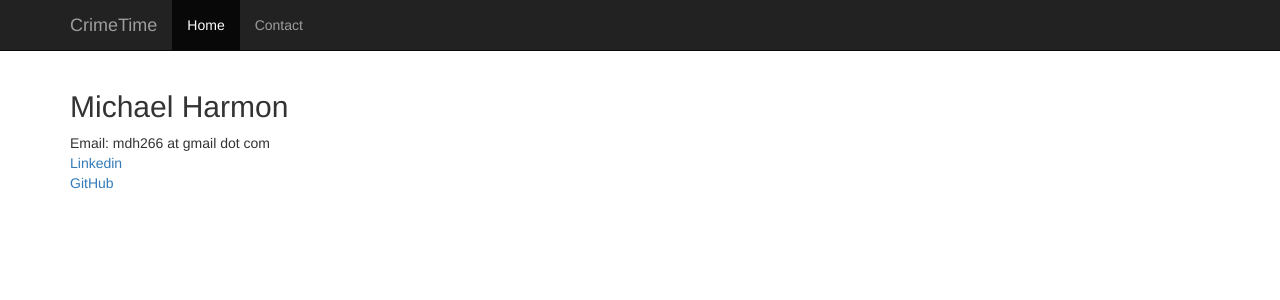
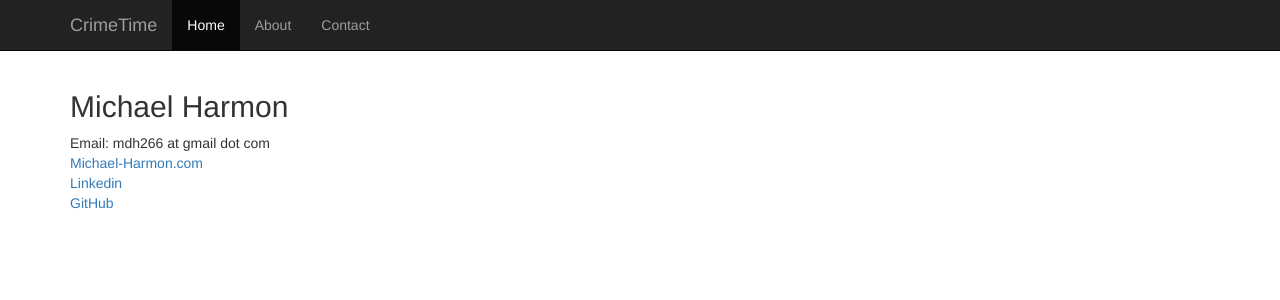
Before and after one commit to mdh266/CrimeTime, a Flask app: page /contact in a window 1280 px wide. Shown: the top 300 px of the page. Run offline with Flask 2, Linux system fonts and the light colour scheme; parts of the project's set-up code (start-up, migrations or seed data) failed here and were passed over; some libraries are stand-ins or nearby versions.

Commit message:
Added link to blog post in about and added website into contact.

```diff
--- a/frontend/templates/contact.html
+++ b/frontend/templates/contact.html
@@ -47,6 +47,7 @@
         <div id="navbar" class="collapse navbar-collapse">
           <ul class="nav navbar-nav">
             <li class="active"><a href="/input">Home</a></li>
+            <li><a href="http://michael-harmon.com/CrimeTime/">About</a></li>
             <li><a href="/contact">Contact</a></li>
           </ul>
         </div><!--/.nav-collapse -->
@@ -58,6 +59,7 @@
     <div class="starter-template">
         <h2>Michael Harmon</h2>
         <p>Email: mdh266 at gmail dot com </br>
+				<a href="http://www.michael-harmon.com">Michael-Harmon.com</a> </br>
 				<a href="https://www.linkedin.com/in/michaeldavidharmon">Linkedin</a> </br>
 				<a href="https://www.github.com/mdh266">GitHub</a>
 				</p>
--- a/frontend/templates/error.html
+++ b/frontend/templates/error.html
@@ -47,6 +47,7 @@
         <div id="navbar" class="collapse navbar-collapse">
           <ul class="nav navbar-nav">
             <li class="active"><a href="#">Home</a></li>
+            <li><a href="http://michael-harmon.com/CrimeTime/">About</a></li>
             <li><a href="/contact">Contact</a></li>
           </ul>
         </div><!--/.nav-collapse -->
@@ -70,6 +71,7 @@
     <option value="Burglary">Burglary</option>
     <option value="Larceny">Larceny</option>
     <option value="Robbery">Robbery</option>
+<!--		<option value="Car Theft">Car Theft</option> -->
     </select>
     &nbsp;    &nbsp;    &nbsp;
 		</div>
--- a/frontend/templates/input.html
+++ b/frontend/templates/input.html
@@ -47,6 +47,7 @@
         <div id="navbar" class="collapse navbar-collapse">
           <ul class="nav navbar-nav">
             <li class="active"><a href="/input">Home</a></li>
+						<li><a href="http://michael-harmon.com/CrimeTime/">About</a></li>
             <li><a href="/contact">Contact</a></li>
           </ul>
         </div><!--/.nav-collapse -->
@@ -69,6 +70,7 @@
     <option value="Burglary">Burglary</option>
     <option value="Larceny">Larceny</option>
     <option value="Robbery">Robbery</option>
+<!--		<option value="Car Theft">Car Theft</option> -->
     </select>
     &nbsp;    &nbsp;    &nbsp;
 		</div>
--- a/frontend/templates/output.html
+++ b/frontend/templates/output.html
@@ -47,6 +47,7 @@
         <div id="navbar" class="collapse navbar-collapse">
           <ul class="nav navbar-nav">
             <li class="active"><a href="/input">Home</a></li>
+            <li><a href="http://michael-harmon.com/CrimeTime/">About</a></li>
             <li><a href="/contact">Contact</a></li>
           </ul>
         </div><!--/.nav-collapse -->
@@ -66,6 +67,7 @@
     <option value="Burglary">Burglary</option>
     <option value="Larceny">Larceny</option>
     <option value="Robbery">Robbery</option>
+<!--		<option value="Car Theft">Car Theft</option> -->
     </select>
     &nbsp;    &nbsp;    &nbsp;
 		</div>
```
